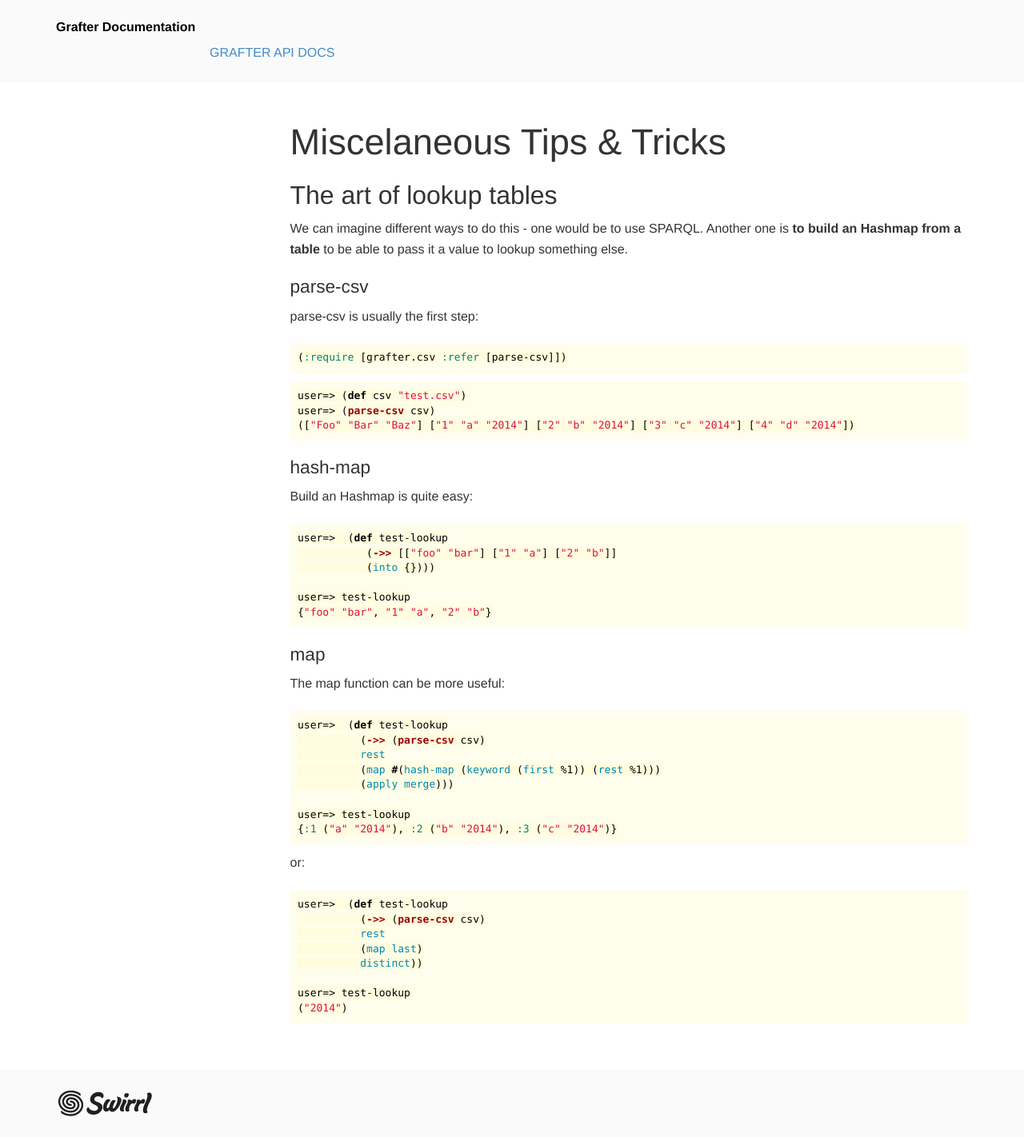
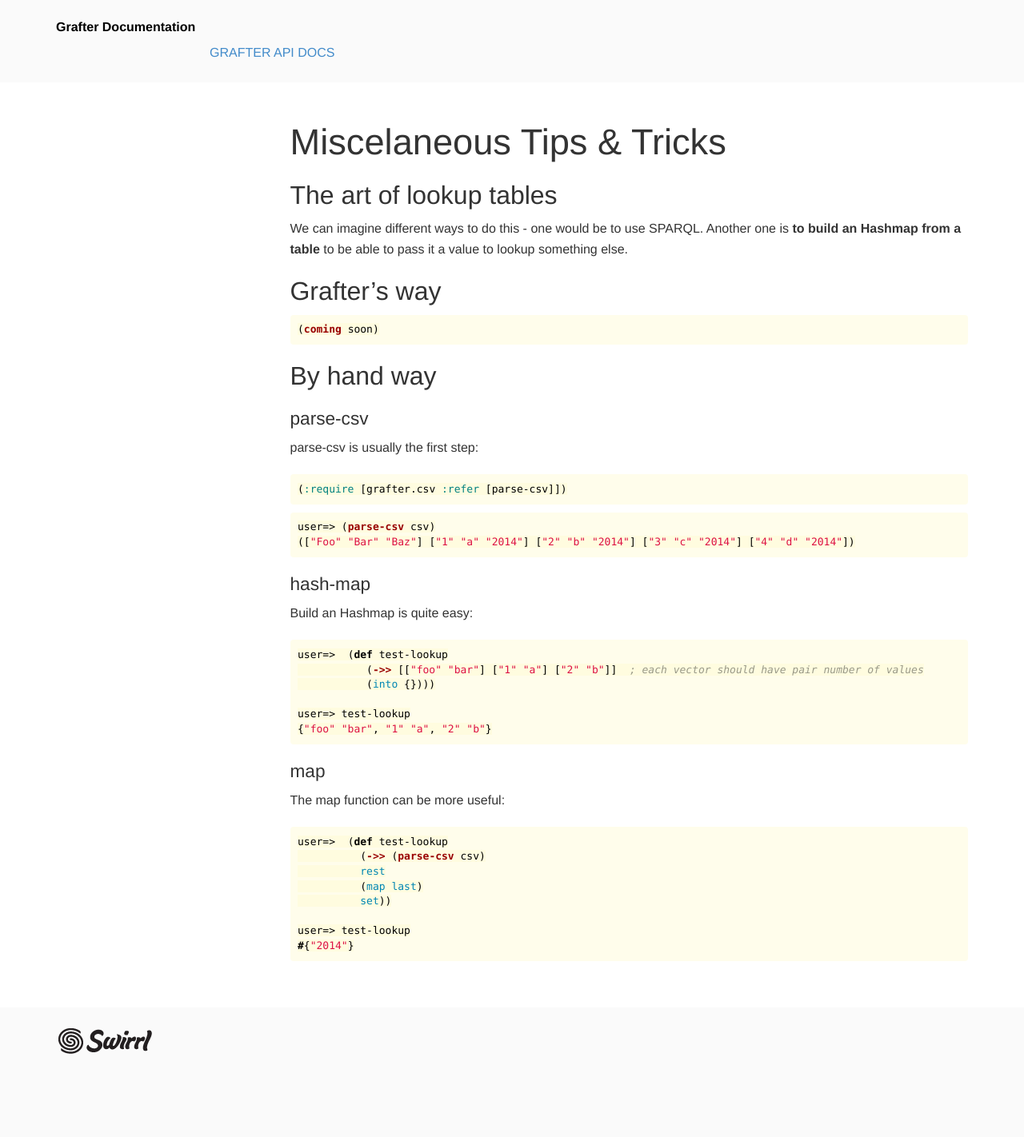
Before and after one commit to Swirrl/grafter-docs, a Jekyll site: the page built from _howto/510_lookup_tables.md, in a window 1280 px wide. Shown: the whole page at 80% size. Built offline with Jekyll 4.4.1, drawn with Linux system fonts in a browser that asks for light colours; after the commit the page ends 1344 px from its top, so only the background shows below that.

Commit message:
cleaning lookup tabe

```diff
--- a/_howto/510_lookup_tables.md
+++ b/_howto/510_lookup_tables.md
@@ -8,6 +8,16 @@ title: Lookup tables
 ## The art of lookup tables
 
 We can imagine different ways to do this - one would be to use SPARQL. Another one is **to build an Hashmap from a table** to be able to pass it a value to lookup something else.
+
+## Grafter's way
+
+{% highlight clojure %}
+
+(coming soon)
+
+{% endhighlight %}
+
+## By hand way
 
 ### parse-csv
 parse-csv is usually the first step:
@@ -21,7 +31,6 @@ parse-csv is usually the first step:
 
 {% highlight clojure %}
 
-user=> (def csv "test.csv")
 user=> (parse-csv csv)
 (["Foo" "Bar" "Baz"] ["1" "a" "2014"] ["2" "b" "2014"] ["3" "c" "2014"] ["4" "d" "2014"])
 
@@ -34,7 +43,7 @@ Build an Hashmap is quite easy:
 {% highlight clojure %}
 
 user=>  (def test-lookup
-           (->> [["foo" "bar"] ["1" "a"] ["2" "b"]]
+           (->> [["foo" "bar"] ["1" "a"] ["2" "b"]]  ; each vector should have pair number of values
            (into {})))
 
 user=> test-lookup
@@ -50,25 +59,10 @@ The map function can be more useful:
 user=>  (def test-lookup
           (->> (parse-csv csv)
           rest
-          (map #(hash-map (keyword (first %1)) (rest %1)))
-          (apply merge)))
+          (map last)
+          set))
 
 user=> test-lookup
-{:1 ("a" "2014"), :2 ("b" "2014"), :3 ("c" "2014")}
+#{"2014"}
 
 {% endhighlight %}
-
-or:
-
-{% highlight clojure %}
-
-user=>  (def test-lookup
-          (->> (parse-csv csv)
-          rest
-          (map last)
-          distinct))
-
-user=> test-lookup
-("2014")
-
-{% endhighlight %}
```
